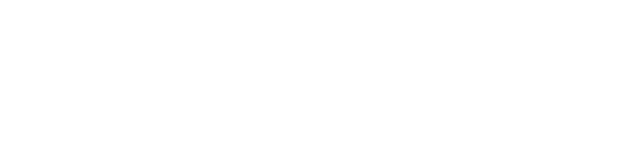
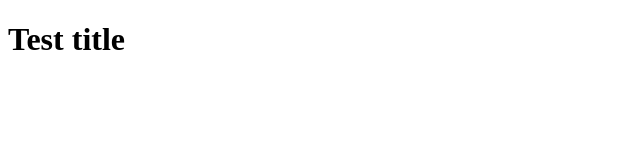
Before and after one commit to Mythicores/wdd131, a plain HTML site: page index.html in a window 1280 px wide. Shown: the whole page, without its empty margins (0-640 px from the left). Drawn offline with Linux system fonts and the light colour scheme.

Commit message:
Fixed title tag accident

```diff
--- a/index.html
+++ b/index.html
@@ -6,6 +6,6 @@
     <title>Document</title>
 </head>
 <body>
-    <title>Test title</title>
+    <h1>Test title</h1>
 </body>
 </html>
```
